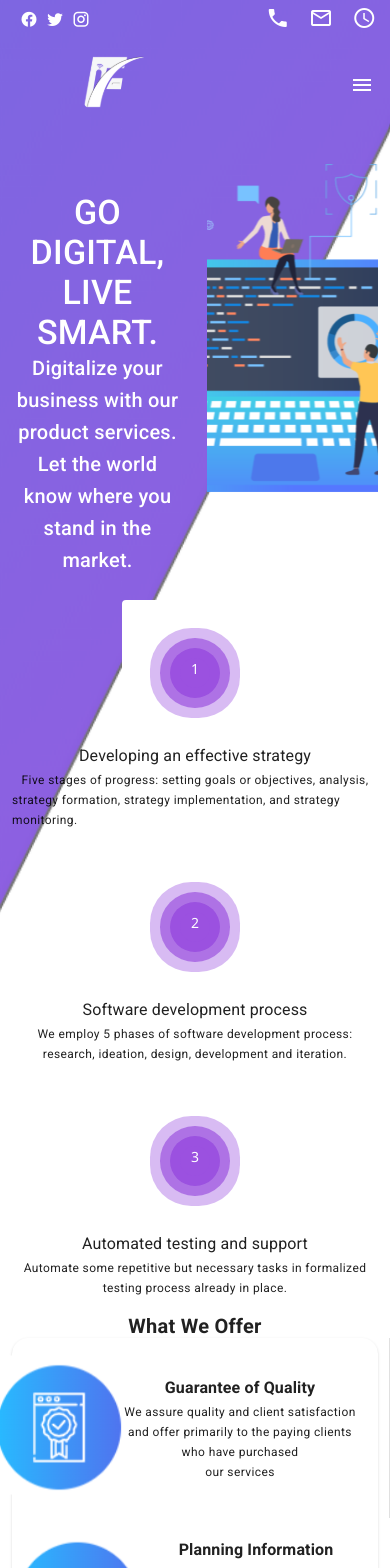
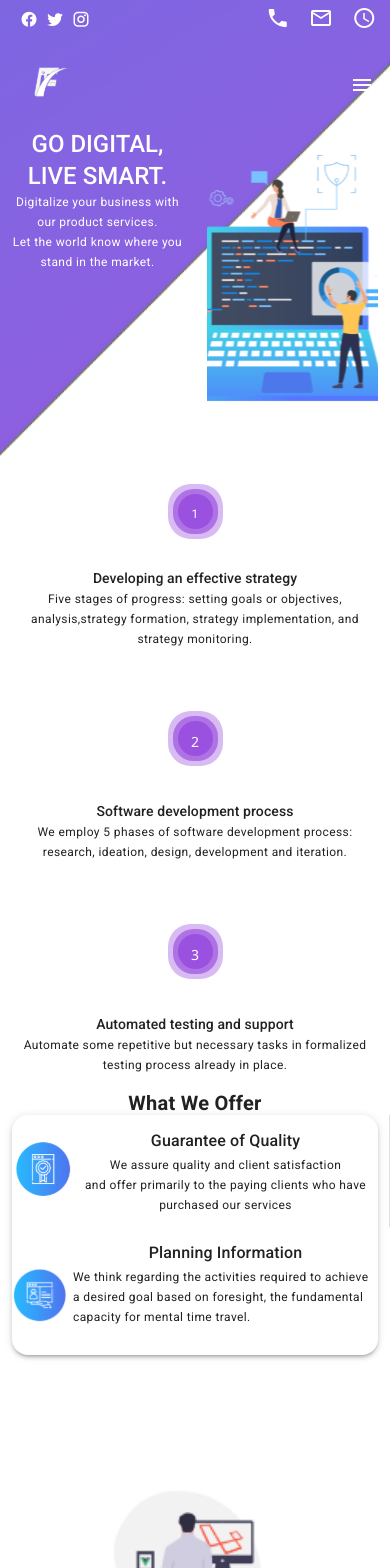
Before and after one commit to sachinbro/fiftech_zone, a Nuxt app: page / in a window 390 px wide. Shown: the top 1568 px of the page. Built offline with nearby package versions, Linux system fonts and the light colour scheme.

Commit message:
home page: mobile responsive done

```diff
--- a/components/Footer.vue
+++ b/components/Footer.vue
@@ -72,7 +72,7 @@
         </div>
 
     <v-footer dark>
-        <div><p class="text--left" > &copy;Copyright {{ new Date().getFullYear() }} Fiftech Zone. All rights reserved.</p> </div>
+        <div><p class="text--left text-caption text-md-subtitle-1" > &copy;Copyright {{ new Date().getFullYear() }} Fiftech Zone. All rights reserved.</p> </div>
     </v-footer>
 </div>
 
--- a/components/Header.vue
+++ b/components/Header.vue
@@ -55,6 +55,13 @@ export default{
         makeSticky(){
             return this.scroll > 50;
         },
+        screen () {
+        switch (this.$vuetify.breakpoint.name) {
+          case 'xs': return '40px'
+          case 'sm': return '50px'
+          default : return '70px'
+        }
+      },
 
     },
         watch:{
@@ -103,9 +110,9 @@ export default{
     :app="makeSticky"
     elevation="0"
     height="70"
-    >   <div class="pl-16">
+    >   <div class="pl-4 pl-md-16">
         <a href="/">
-            <img class="" src="../static/icons/fiftechlogo.svg" height="70px">
+            <img class="" src="../static/icons/fiftechlogo.svg" :height="screen">
         </a>
         </div>
 
--- a/components/sections/home-page-sections/HomePageIntro.vue
+++ b/components/sections/home-page-sections/HomePageIntro.vue
@@ -23,11 +23,11 @@ export default{
                         <div>GO DIGITAL,</div>
                         <div>LIVE SMART.</div>
                     </div>
-                    <div class="hidden-md-and-up text-h4 font-weight-medium mt-16 ml-sm-5">
+                    <div class="hidden-md-and-up text-h5 font-weight-medium  ml-sm-5">
                         <div>GO DIGITAL,</div>
                         <div>LIVE SMART.</div>
                     </div>
-                    <div class="mt-0 mt-sm-6 text-h6 text--bold">
+                    <div class="mt-0 mt-sm-6 text-caption text--bold">
                         <div>Digitalize your business with our product services.</div>
                         <div> Let the world know where you stand in the market.</div>
                     </div>
@@ -36,7 +36,7 @@ export default{
                     <img class="hidden-sm-and-down" src="../../../static/landing area image.svg" width="800px" height="600px" alt="" >
                 </v-col>
                 <v-col class="hidden-md-and-up" cols="6">
-                    <v-img  :src="require('../../../static/landing area image.svg')" aspect-ratio="2" height="400" width="600" alt="" > </v-img>
+                    <v-img  :src="require('../../../static/landing area image.svg')" aspect-ratio="2" height="300" width="600" alt="" > </v-img>
                 </v-col>
             </v-row>
             <v-row class="d-none d-sm-flex  justify-center" >
@@ -77,7 +77,7 @@ export default{
                 <v-col cols="2"></v-col>
             </v-row>
             <v-row class="d-none d-sm-flex  mt-n8">
-                <v-col class="d-flex flex-column align-center  text-caption ">
+                <v-col class="d-flex flex-column align-center text-caption ">
                     <div class="text-subtitle-1">Developing an effective strategy</div>
                     <div>Five stages of progress: setting goals or objectives, analysis,</div>
                     <div>strategy formation, strategy implementation, and strategy monitoring.</div>
@@ -98,7 +98,7 @@ export default{
                 <v-col class="tasks d-flex flex-column align-center justify-center" cols="12" >
                     <v-card elevation="0" height="">
                         <v-card-text class=" rounded-circle  text-center">
-                            <div class="multilayer-circle white--text">
+                            <div class="small-multilayer-circle white--text text-caption">
                                 1
                             </div>
                         </v-card-text>
@@ -108,16 +108,15 @@ export default{
             </v-row>
             <v-row class="d-flex d-sm-none">
                 <v-col class="d-flex flex-column align-center justify-center text-caption  mt-n7">
-                    <div class="text-subtitle-1">Developing an effective strategy</div>
-                    <div>Five stages of progress: setting goals or objectives, analysis,</div>
-                    <div>strategy formation, strategy implementation, and strategy monitoring.</div>
+                    <div class="text-subtitle-2 font-wight-bold">Developing an effective strategy</div>
+                    <div class="px-4 text-center">Five stages of progress: setting goals or objectives, analysis,strategy formation, strategy implementation, and strategy monitoring.</div>
                 </v-col>
             </v-row>
             <v-row class="d-flex d-sm-none">
                 <v-col class="tasks d-flex flex-column align-center justify-center" cols="12" >
                     <v-card elevation="0" height="">
                         <v-card-text class=" rounded-circle  text-center">
-                            <div class="multilayer-circle white--text">
+                            <div class="small-multilayer-circle white--text">
                                 2
                             </div>
                         </v-card-text>
@@ -127,7 +126,7 @@ export default{
             </v-row>
             <v-row class="d-flex d-sm-none">
                 <v-col class="d-flex flex-column align-center justify-center text-caption  mt-n7">
-                    <div class="text-subtitle-1">Software development process</div>
+                    <div class="text-subtitle-2">Software development process</div>
                     <div>We employ 5 phases of software development process:</div>
                     <div>research, ideation, design, development and iteration.</div>
                 </v-col>
@@ -136,7 +135,7 @@ export default{
                 <v-col class="tasks d-flex flex-column align-center justify-center" cols="12" >
                     <v-card elevation="0" height="">
                         <v-card-text class=" rounded-circle  text-center">
-                            <div class="multilayer-circle white--text">
+                            <div class="small-multilayer-circle white--text">
                                 3
                             </div>
                         </v-card-text>
@@ -146,9 +145,8 @@ export default{
             </v-row>
             <v-row class="d-flex d-sm-none">
                 <v-col class="d-flex flex-column align-center justify-center text-caption  mt-n7">
-                     <div class="text-subtitle-1">Automated testing and support</div>
-                    <div>Automate some repetitive but necessary tasks in formalized</div>
-                    <div>testing process already in place.  </div>
+                     <div class="text-subtitle-2">Automated testing and support</div>
+                    <div class="text-center">Automate some repetitive but necessary tasks in formalized testing process already in place.  </div>
                 </v-col>
             </v-row>
         </v-container>
@@ -187,6 +185,14 @@ export default{
   margin: 3em;
   background-color: rgba(155, 81, 224, 1);
 }
+.small-multilayer-circle{
+  border-radius: 50%;
+  box-shadow: 0px 0px 0px 10px rgba(155, 81, 224, 1), 0px 0px 0px 15px rgba(155, 81, 224, 0.69), 0px 0px 0px 20px rgba(155, 81, 224, 0.39);
+  width: 15px;
+  height:15px;
+  margin: 3em;
+  background-color: rgba(155, 81, 224, 1);
+}
  .hoverEffect:hover{
     animation: scale 0.5s forwards;
 }
--- a/components/sections/home-page-sections/OfferSection.vue
+++ b/components/sections/home-page-sections/OfferSection.vue
@@ -2,7 +2,6 @@
 export default {
     computed: {
       height () {
-
         switch (this.$vuetify.breakpoint.name) {
           case 'xs': return 200
           case 'sm': return 200
@@ -19,32 +18,31 @@ export default {
         <v-row class="d-flex justify-center text-h6 text-md-h4  font-weight-bold ml-md-n16">
             What We Offer
         </v-row>
-        <v-card class="mt-2 mt-sm-10  rounded-xl" elevation="1">
+        <v-card class="mt-2 mt-sm-10  rounded-xl" elevation="3">
             <v-row>
                     <v-col cols="12" align="center" lg="6" md="6">
 
-                        <v-row no-gutters >
-                            <v-col cols="4" class="ml-n4 ml-md-0 ml-sm-n16">
-                                <img src="../../../static/sections/Homepage/offering2.svg" height="150px" width="130px" alt="">
+                        <v-row no-gutters align="center">
+                            <v-col cols="2" md="4" class="pa-1 pa-md-0 ml-md-n4 ml-md-0 ml-sm-n16 ">
+                                <img src="../../../static/sections/Homepage/offering2.svg" :height="$vuetify.breakpoint.name === 'xs' ? '60px' : '150px'"  alt="">
                             </v-col>
-                        <v-col cols="8" class="d-flex flex-column justify-center align-center text-caption ml-lg-n10">
-                            <div class="text-subtitle-1 text-md-h6 font-weight-bold">Guarantee of Quality</div>
+                        <v-col cols="10" md="8" class="d-flex flex-column justify-center align-center text-caption ml-lg-n10">
+                            <div class="text-subtitle-1 text-md-h6 font-weight-medium font-weight-md-bold">Guarantee of Quality</div>
                             <div>We assure quality and client satisfaction</div>
-                            <div>and offer primarily to the paying clients who have purchased</div>
-                            <div>our services</div>
+                            <div class="ml-md-2">and offer primarily to the paying clients who have purchased our services</div>
                         </v-col>
                         </v-row>
 
                     </v-col>
                     <v-divider vertical></v-divider>
                     <v-col cols="12" lg="6" md="6" >
-                        <v-row no-gutters class="ml-md-8">
-                            <v-col cols="4">
-                            <img src="../../../static/sections/Homepage/offering1.svg" height="150px" width="130px" alt="">
+                        <v-row no-gutters class=" ml-md-8" align="center">
+                            <v-col cols="2" md="4" class="mt-4 mt-md-0">
+                            <img src="../../../static/sections/Homepage/offering1.svg"  :height="$vuetify.breakpoint.name === 'xs' ? '60px' : '150px'"  alt="">
                         </v-col>
-                        <v-col cols="8" class="d-flex flex-column justify-center align-center text-caption ml-lg-n10">
-                            <div class="text-subtitle-1 text-md-h6 font-weight-bold">Planning Information</div>
-                            <p>We think regarding the activities required to achieve a <br> desired goal based on foresight, the fundamental capacity for mental time travel.</p>
+                        <v-col cols="10" md="8" class="d-flex flex-column justify-center align-center text-caption ml-lg-n10">
+                            <div class="text-subtitle-1 text-md-h6 font-weight-medium font-weight-md-bold">Planning Information</div>
+                            <p>We think regarding the activities required to achieve a  desired goal based on foresight, the fundamental capacity for mental time travel.</p>
                         </v-col>
                         </v-row>
                     </v-col>
--- a/layouts/default.vue
+++ b/layouts/default.vue
@@ -1,5 +1,5 @@
 <template>
- <v-app  :class="(screen === 'small') ?  'smallbackground' : 'background'">
+ <v-app  :class="(screen === 'small') ?  'smallbackground' : 'homebackground'">
   <Header />
   <v-main>
       <Nuxt />
@@ -46,11 +46,10 @@ export default {
 
  }
  .smallbackground{
-    height: 110vh;
+    height: 55vh;
     background-image: url("../static/sections/mobile.png");
     background-repeat: no-repeat;
     background-size: 100% 100%;
-    background-position: center;
     background-origin: content-box;
 }
  .homebackground{
```
